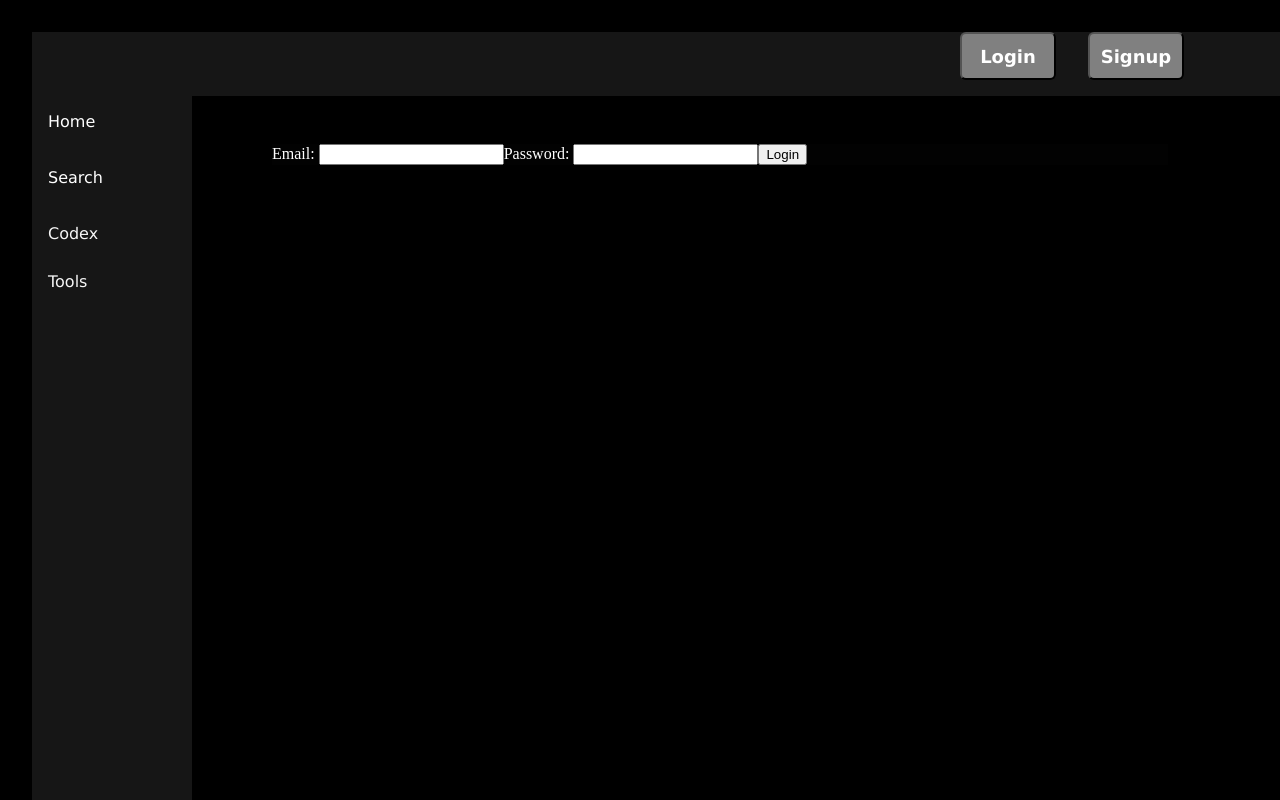
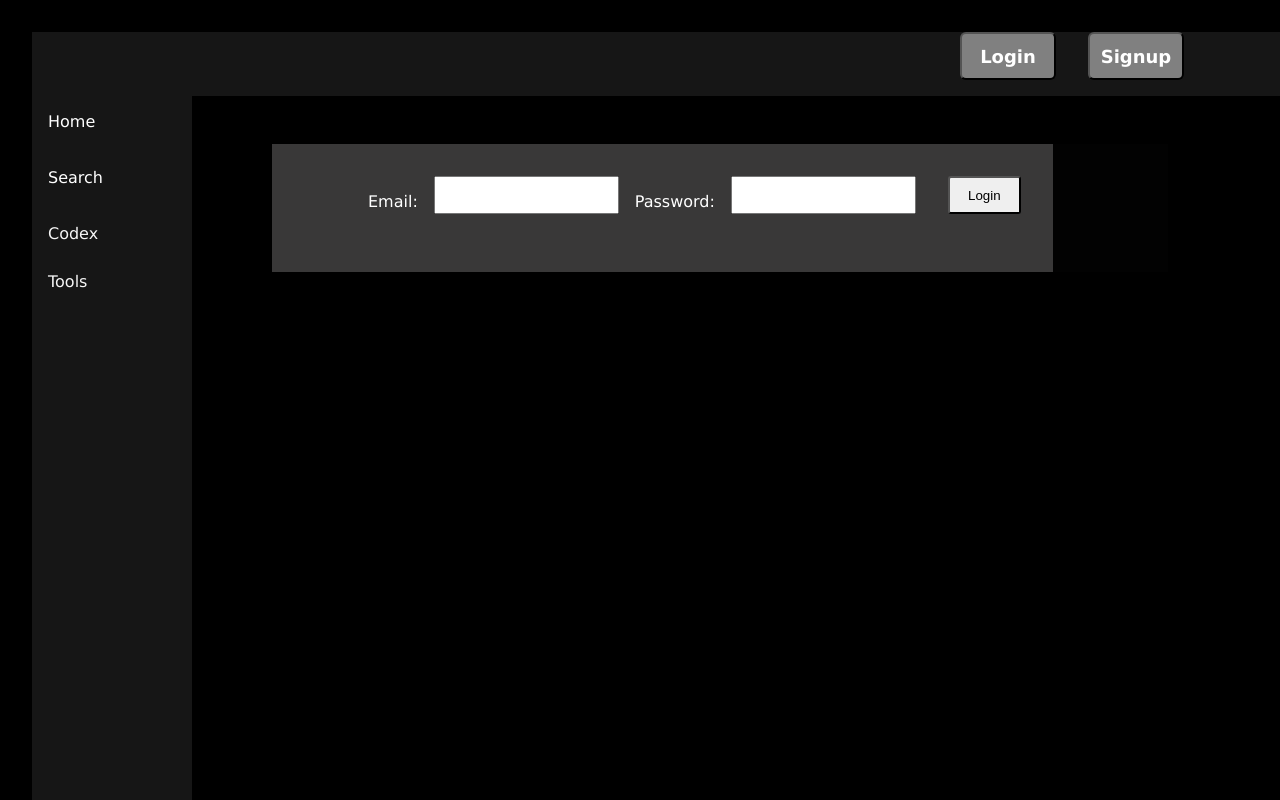
Before and after one commit to dnlstronge/monsters-db, a React (Create React App) app: page /login in a window 1280 px wide. Shown: the top 800 px of the page. Built offline with nearby package versions, Linux system fonts and the light colour scheme.

Commit message:
[x] - added login error feedback

```diff
--- /dev/null
+++ b/src/Components/LoginSignup/Greeting/Greeting.module.css
@@ -0,0 +1,6 @@
+.container {
+    color: white;
+}
+.welcome {
+    color: white;
+}
--- /dev/null
+++ b/src/Components/LoginSignup/Greeting/Greeting.tsx
@@ -0,0 +1,15 @@
+import React from 'react'
+import classes from "./Greeting.module.css"
+
+const Greeting = () => {
+  return (
+    <div className={classes.container}>
+        <p className={classes.welcome}> Welcome to monsters database - This message should only be visible if you are logged in! so congrats on that.</p>
+        <h5 className={classes.heading}>Navigation</h5>
+        <p className={classes.para}>To get started you can use search to look for different entries and view information related to specific cases</p>
+        <p className={classes.para}>If you have obtained admin privilages you can also use tools to make additions to the database</p>
+    </div>
+  )
+}
+
+export default Greeting;
--- a/src/Components/LoginSignup/Login.module.css
+++ b/src/Components/LoginSignup/Login.module.css
@@ -0,0 +1,28 @@
+.container {
+    background: rgb(57, 56, 56);
+    width: 80%;
+    padding: 2rem;
+}
+.loginSection {
+    display: flex;
+    flex-direction: row;
+    margin-left: 3rem;
+}
+.label {
+    font-family: Verdana, Geneva, Tahoma, sans-serif;
+    color: white;
+    font-size: 16px;
+    margin: 1rem;
+
+    text-align: center;
+    height: 2rem;
+}
+.input {
+    height: 2rem;
+}
+.btn {
+    height: 2.4rem;
+    width: 6rem;
+    border-radius: 3px;
+    margin-left: 2rem;
+}
--- a/src/Components/LoginSignup/Login.tsx
+++ b/src/Components/LoginSignup/Login.tsx
@@ -7,6 +7,7 @@ import { RootState } from '../../Redux/store'
 import { signInWithEmailAndPassword, setPersistence, browserSessionPersistence } from 'firebase/auth'
 import { signOut, getAuth } from 'firebase/auth'
 import fetchUserName from './Helpers/fetchUsername'
+import Greeting from './Greeting/Greeting'
 
 type userDataState = {
     status: string | number
@@ -19,6 +20,7 @@ const Login: React.FC = () => {
     const [email, setEmail] = useState("")
     const [password, setPassword] = useState("")
     const [user, setUser] = useState<any>()
+    const [invalidLogin, setInvalidLogin] = useState(false)
 
     /* Auth pending */
     const [authPending, setAuthPending] = useState(false)
@@ -70,8 +72,17 @@ const Login: React.FC = () => {
     const useHandleSubmit = async() => {
            // setUser(useAuthLogin(email, password))
            const authResponse = sendLogin(email, password)
-           dispatch(setIsAuth())
-           dispatch(setUID(authResponse.currentUser))
+           if(authResponse.currentUser) {
+            dispatch(setIsAuth())
+            dispatch(setUID(authResponse.currentUser))
+            setInvalidLogin(false)
+           } else {
+            setInvalidLogin(true)
+            setTimeout(() => {
+                setInvalidLogin(false)
+            }, 1200)
+           }
+
     }
     const handleEmail = (e: ChangeEvent<HTMLInputElement>) => {
        if(e.currentTarget.value.length > 0 && e.currentTarget.value.includes("@"))
@@ -87,10 +98,6 @@ const Login: React.FC = () => {
     const handleLogout = () => {
         setLogoutMessage(true)
         setTimeout(() => setLogoutMessage(false), 2000)
-        setUserData({ status: "",
-        error: false,
-        message: "",
-        data: null })
         dispatch(setLogout())
         setEmail("")
         setPassword("")
@@ -123,8 +130,8 @@ const Login: React.FC = () => {
 
   return (
     <div className={classes.container}>
-        {userData.message! && userData.error &&
-            <div style={{color: "red"}}>{userData.status} Error</div>}
+        {invalidLogin &&
+            <div style={{color: "red"}}>{userData.status}Invalid login details entered</div>}
         {authPending &&
             <div className={classes.loading} style={{color: "white"}}>{userData.status} signing in....</div>}
         {logoutMessage &&
@@ -135,22 +142,19 @@ const Login: React.FC = () => {
 
 
         {!showFromRedux &&
-        <>
+        <section className={classes.loginSection}>
         <label className={classes.label} htmlFor='_001emailLS'>Email:  </label>
         <input onChange={handleEmail}id="_001emailLS" className={classes.input} type="text"/>
         <label className={classes.label} htmlFor="_001passwordLS">Password: </label>
         <input onChange={handlePassword } id="_001passwordLS" className={classes.input} type="password" ></input>
-        <button onClick={useHandleSubmit}>Login</button>
-        </>}
+        <button className={classes.btn} onClick={useHandleSubmit}>Login</button>
+        </section>}
 
 
         {showFromRedux &&
-        <button onClick={handleLogout}>logout</button>}
-        {showFromRedux &&
-        <p> SHOULD ONLY BE VISIBLE IF LOGGED IN - Lorem, ipsum dolor sit amet consectetur adipisicing elit.
-            Qui facere aperiam debitis laborum atque? Velit sunt iste ea similique vitae deleniti
-            fuga fugiat exercitationem veritatis.</p>}
-
+        <>
+            <Greeting />
+        </>}
     </div>
   )
 }
```
